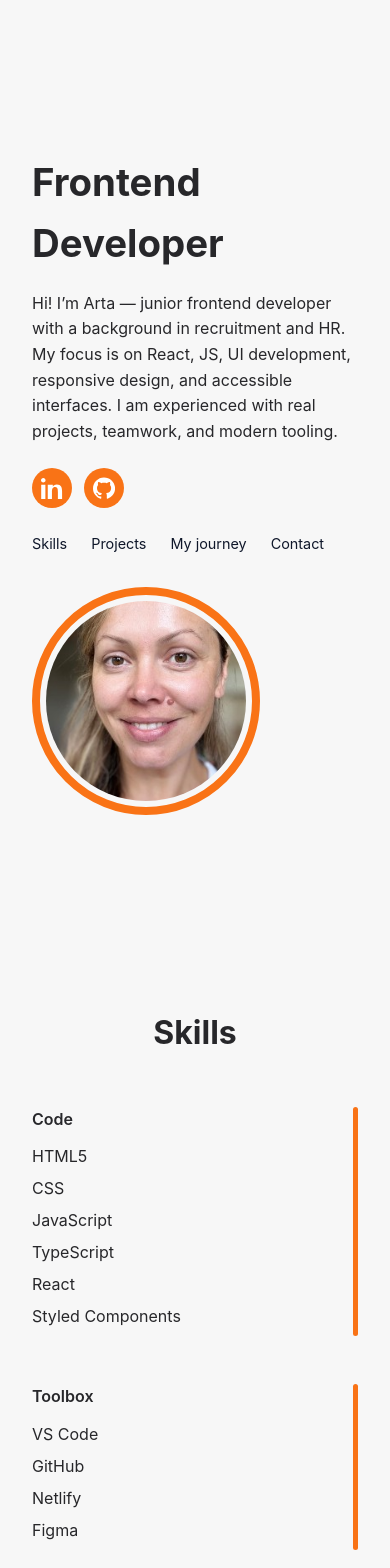
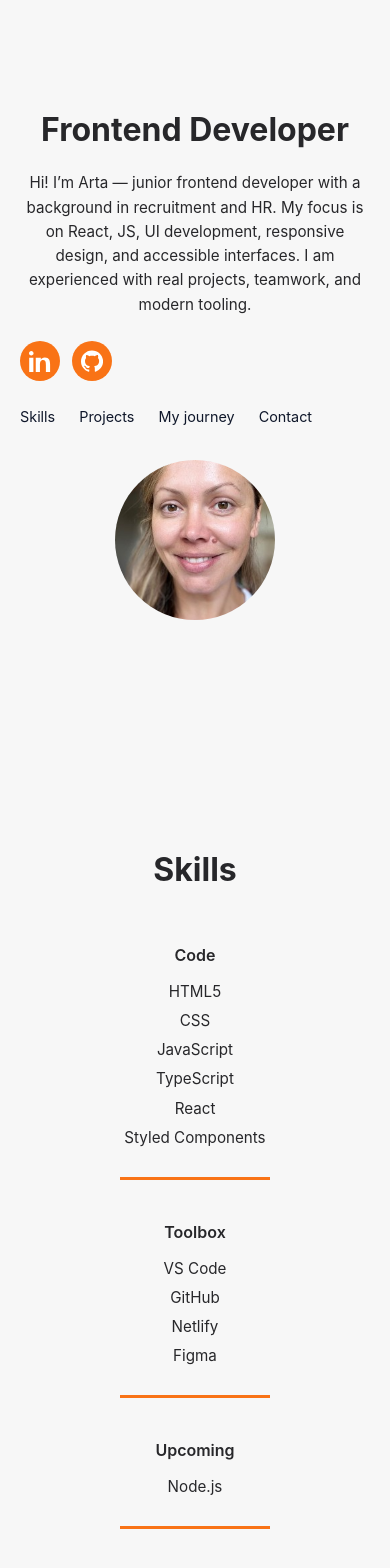
Before and after one commit to artakjato/arta-s-portfolio, a React (Vite) app: page / in a window 390 px wide. Shown: the top 1568 px of the page. Built offline with nearby package versions, Linux system fonts and the light colour scheme.

Commit message:
add a few fixes in the SkillsSection

```diff
--- a/src/App.jsx
+++ b/src/App.jsx
@@ -12,16 +12,19 @@ const Page = styled.div`
   justify-content: center;
   background-color: #f7f7f7;
   min-height: 100vh;
-  padding: 3rem 0;
 `;
 
 const Content = styled.main`
   width: 100%;
   max-width: 1200px;
-  padding: 2rem;
+  padding: 2.5rem 1.5rem 3rem;
 
   @media (min-width: 768px) {
     padding: 3rem;
+  }
+
+  @media (max-width: 480px) {
+    padding: 2rem 1.25rem 2.5rem;
   }
 `;
 
--- a/src/GlobalStyles.js
+++ b/src/GlobalStyles.js
@@ -16,7 +16,7 @@ const GlobalStyles = createGlobalStyle`
 
   body {
     font-family: 'Inter', sans-serif;
-    font-size: 1rem; /* Body size */
+    font-size: clamp(0.95rem, 0.9rem + 0.2vw, 1rem);
     line-height: 1.6;
     color: #27272a;
     background-color: #f7f7f7;
--- a/src/components/HeaderSection.jsx
+++ b/src/components/HeaderSection.jsx
@@ -17,26 +17,44 @@ const Section = styled.section`
     grid-template-columns: 1.2fr 0.8fr;
     align-items: center;
   }
+
+  @media (max-width: 600px) {
+    text-align: center;
+  }
 `;
 
 const Title = styled.h1`
-  font-size: 2.4rem;
+  font-size: 2.2rem;
   margin: 0.5rem 0 1rem;
+
+  @media (max-width: 600px) {
+    font-size: 2rem;
+  }
 `;
 
 const Intro = styled.p`
   max-width: 34rem;
   line-height: 1.6;
+
+  @media (max-width: 600px) {
+    margin: 0 auto;
+  }
 `;
 
 const ImageWrapper = styled.div`
   display: flex;
   justify-content: center;
-  border: 8px solid #f97316; /* orange ring */
+`;
+
+const AvatarRing = styled.div`
+  border: 8px solid #f97316;
   border-radius: 50%;
-  padding: 6px; /* space between the ring and the image */
-  width: fit-content;
-  height: fit-content;
+  padding: 6px;
+
+  @media (max-width: 600px) {
+    border-width: 6px;
+    padding: 4px;
+  }
 `;
 
 const Avatar = styled.img`
@@ -44,6 +62,11 @@ const Avatar = styled.img`
   height: 200px;
   border-radius: 50%;
   object-fit: cover;
+
+  @media (max-width: 600px) {
+    width: 160px;
+    height: 160px;
+  }
 `;
 
 const IconRow = styled.div`
--- a/src/components/SkillsSection.jsx
+++ b/src/components/SkillsSection.jsx
@@ -1,68 +1,107 @@
 import styled from "styled-components";
 
 const Section =styled.section`
-  margin-bottom: 4rem 0;
+  margin-top: 6rem;
 `;
 
-const Title= styled.h2`
+const Heading= styled.h2`
   text-align: center;
   font-size: 2rem;
   margin-bottom: 3rem;
-`;
-
-const SkillsGrid = styled.div`
-display: grid;
-gap: 3rem;
-
-@media (min-width: 900px) {
-  grid-template-columns: repeat(4, 1fr);
   }
 `;
 
-const Column = styled.div`
+const Grid = styled.div`
+display: grid;
+gap: 4rem;
+grid-template-columns: repeat(4, minmax(0, 1fr));
+align-items: flex-start;
+justify-items: start;
+
+@media (max-width: 900px) {
+  grid-template-columns: 1fr;
+  gap: 2.5rem;
+  justify-items: center;
+}
+`;
+
+const Group = styled.div`
   position: relative;
-padding-right: 1.5rem;
+  padding: 0 2rem;
 
-&::after {
+  @media (max-width: 900px) {
+    padding: 0 0 1.5rem;
+    text-align: center;
+  }
+  /*Orange bar divider*/
+  &::before {
     content: "";
     position: absolute;
     top: 0;
-  right: 0;
+    left: 0;
     width: 5px;
-  height: 100%;
-  background-color: #f97316;
-  border-radius: 999px;
+    height: 200px;
+    background: #f97316;
+    transform: translateX(-50% -50%);
   }
 
-&:last-child::after {
+  &:first-child::before {
     display:none;
+  }
+
+  @media (max-width: 900px) {
+  &::before {
+    left: 50%;
+    top: auto;
+    bottom: 0;
+    transform: translate(-50%);
+    height: 3px;
+    width: 150px;
+  }
+
+  &:first-child::before {
+    display: block;
+  }
+
+  &:last-child::before {
+    display:none;
+  }
 }
 `;
 
-const ColumnTitle = styled.h3`
+
+const GroupTitle = styled.h3`
   font-size: 1rem;
   margin-bottom: 0.75rem;
-  font-weight: 600;
+
+  @media (max-width: 900px) {
+    text-align: center;
+  }
 `;
 
 const List = styled.ul`
   list-style: none;
   padding: 0;
   margin: 0;
+
+  @media (max-width: 900px) {
+    text-align: center;
+  }
 `;
 
 const Item = styled.li`
-margin-bottom: 0.4rem;
+  font-size: 0.95rem;
+  line-height: 1.5;
 `;
 
-export default function SkillsSection() {
+function SkillsSection() {
   return (
-    <Section aria-labelledby="skills-heading">
-      <Title id="skills-heading">Skills</Title>
+    <Section aria-labelledby="skills">
+      <Heading id="skills">Skills</Heading>
 
-      <SkillsGrid>
-        <Column>
-        <ColumnTitle>Code</ColumnTitle>
+      <Grid>
+        <Group>
+        <GroupTitle>Code</GroupTitle>
         <List>
           <Item>HTML5</Item>
           <Item>CSS</Item>
@@ -71,27 +110,27 @@ export default function SkillsSection() {
           <Item>React</Item>
           <Item>Styled Components</Item>
         </List>
-       </Column>
+       </Group>
 
-        <Column>
-        <ColumnTitle>Toolbox</ColumnTitle>
+        <Group>
+        <GroupTitle>Toolbox</GroupTitle>
         <List>
           <Item>VS Code</Item>
           <Item>GitHub</Item>
           <Item>Netlify</Item>
           <Item>Figma</Item>
         </List>
-        </Column>
+        </Group>
 
-        <Column>
-        <ColumnTitle>Upcoming</ColumnTitle>
+        <Group>
+        <GroupTitle>Upcoming</GroupTitle>
         <List>
           <Item>Node.js</Item>
         </List>
-        </Column>
+        </Group>
 
-        <Column>
-        <ColumnTitle>More</ColumnTitle>
+        <Group>
+        <GroupTitle>More</GroupTitle>
         <List>
           <Item>Process clarity</Item>
           <Item>Accessibility mindset</Item>
@@ -99,8 +138,10 @@ export default function SkillsSection() {
           <Item>Agile ways of working</Item>
           <Item>Stakeholder alignment</Item>
         </List>
-       </Column>
-       </SkillsGrid>
+       </Group>
+       </Grid>
     </Section>
   );
 }
+
+export default SkillsSection;
```
Lines whose indentation alone changed are shown as unchanged.
